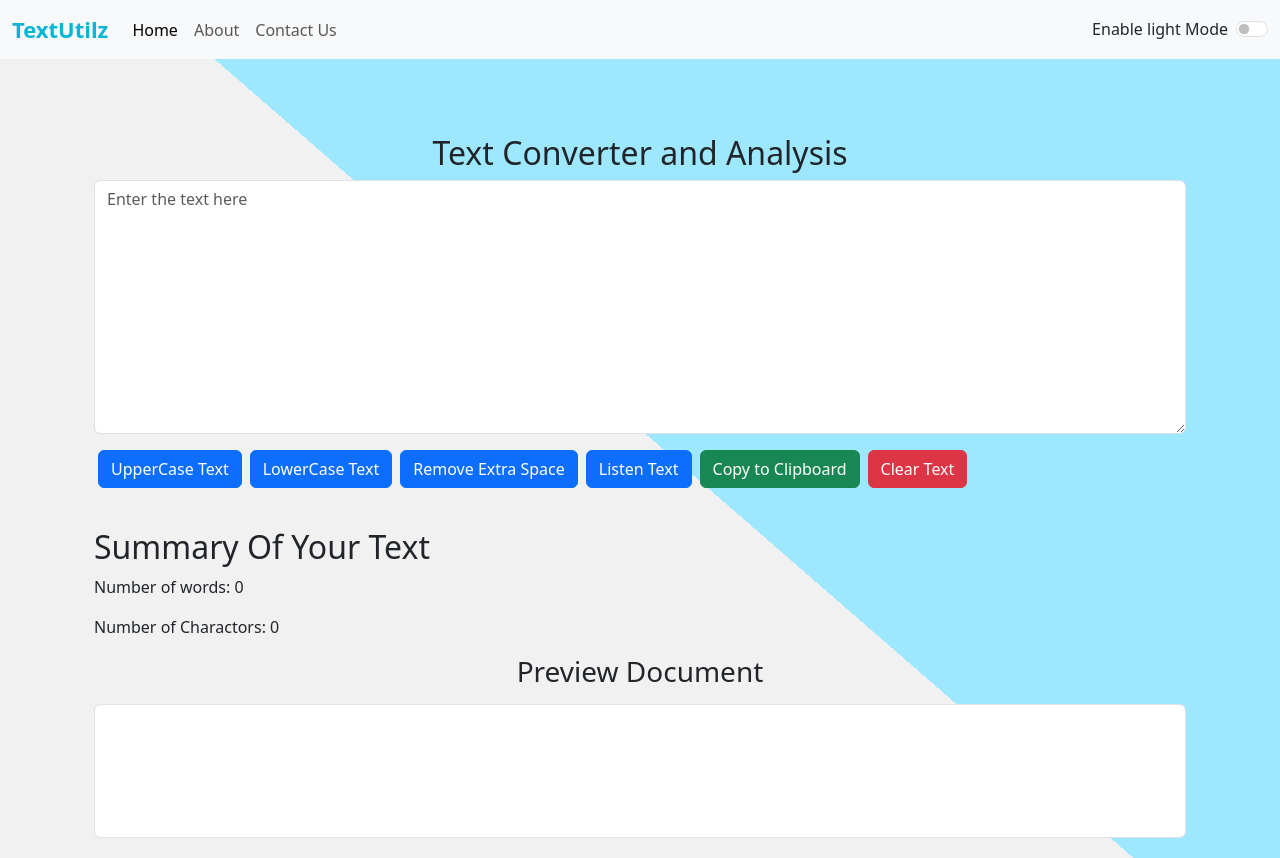
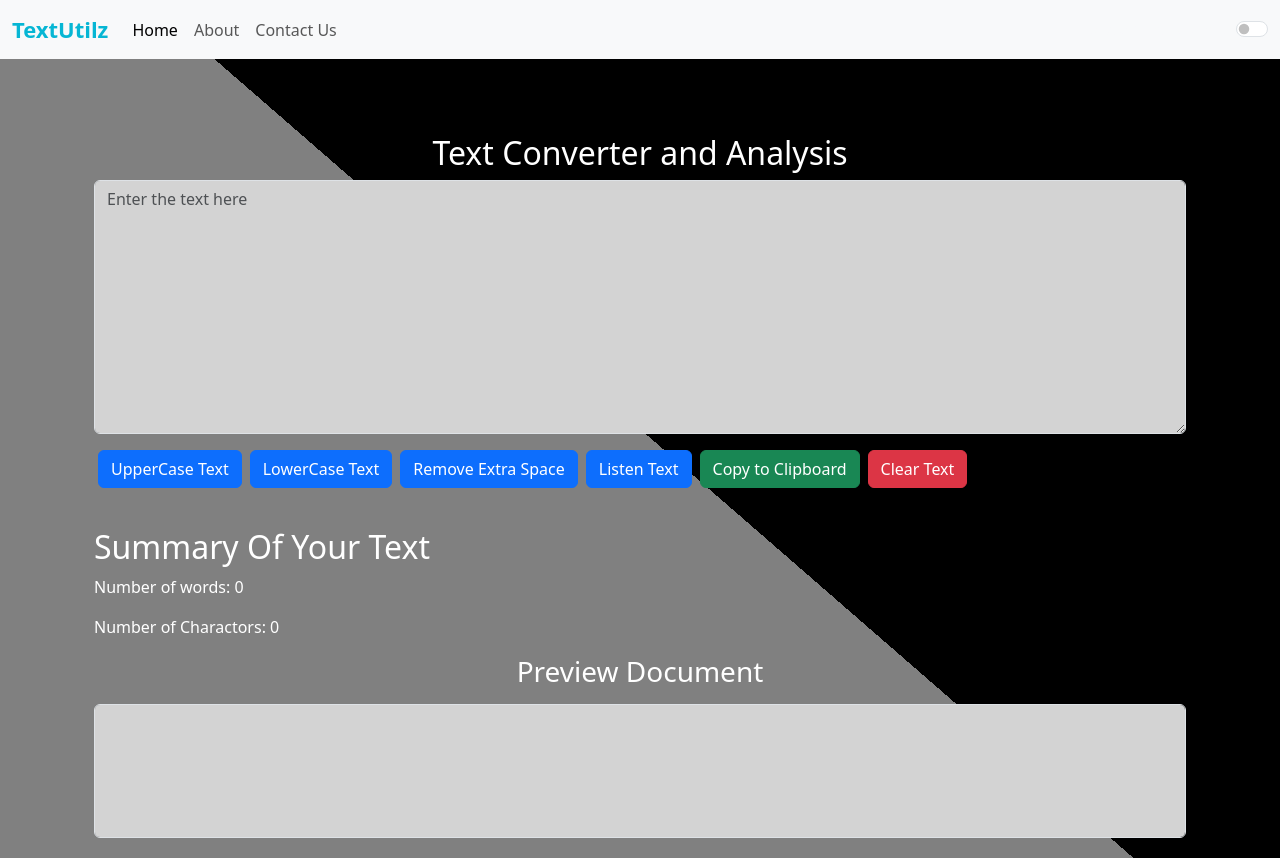
Before and after one commit to Ibtixam/Text-Utilis, a React (Create React App) app: page / in a window 1280 px wide. Built offline with nearby package versions, Linux system fonts and the light colour scheme.

Commit message:
Save Mode into Local Storage

```diff
--- a/src/App.js
+++ b/src/App.js
@@ -7,7 +7,8 @@ import Contact from './components/Contact';
 import { BrowserRouter as Router, Route, Routes } from 'react-router-dom';
 
 const App = () => {
-  const [mode, setmode] = useState('light');
+  const storedMode = localStorage.getItem('theme');
+  const [mode, setmode] = useState(storedMode);
   const [alert, setAlert] = useState(false);
 
   const showAlert = (message, type) => {
@@ -21,65 +22,45 @@ const App = () => {
   };
 
   useEffect(() => {
-    document.body.classList.add('body-light');
-  }, []);
+    if (mode === 'light') {
+      document.body.classList.add('theme-light');
+    } else {
+      document.body.classList.remove('theme-light');
+      document.body.style.color = 'white';
+      document.body.style.background =
+        'linear-gradient(41deg, rgba(128,128,128,1) 50%, rgba(0,0,0,1) 50%)';
+    }
+  }, [mode]);
 
   const toggleMode = () => {
     if (mode === 'light') {
       setmode('dark');
-      document.body.style.background =
-        'linear-gradient(41deg, rgba(128,128,128,1) 50%, rgba(0,0,0,1) 50%)';
-      document.body.style.color = 'white';
-      document.documentElement.classList.add('dark-mode');
       showAlert('Dark mode has been Enabled', 'success');
+      localStorage.setItem('theme', 'dark');
     } else {
       setmode('light');
-      document.body.style.background =
-        'linear-gradient(41deg, rgba(241,241,241,1) 50%, rgba(158,232,255,1) 50%)';
-      document.body.style.color = 'black';
-      document.documentElement.classList.remove('dark-mode');
       showAlert('Light mode has been Enabled', 'success');
+      localStorage.setItem('theme', 'light');
     }
   };
 
   return (
-    <React.Fragment>
+    <>
       <Router>
-        <Navbar
-          mode={mode}
-          toggleMode={toggleMode}
-          title="TextUtilz"
-          home="Home"
-          about="About"
-          contact="Contact Us"
-        />
+        <Navbar mode={mode} toggleMode={toggleMode} />
         <Alert alert={alert} />
         <div className="container my-3">
           <Routes>
             <Route
               path="/home"
               element={
-                <TextFrom
-                  showAlert={showAlert}
-                  mode={mode}
-                  alert={alert}
-                />
+                <TextFrom showAlert={showAlert} mode={mode} alert={alert} />
               }
             />
             <Route
               path="/"
               element={
-                <TextFrom
-                  showAlert={showAlert}
-                  heading="Text Converter and Analysis"
-                  mode={mode}
-                  UpperCase="Convert UpperCase"
-                  LowerCase="Convert LowerCase"
-                  Clear="Clear Text"
-                  Copy="Copy To Clipboard"
-                  ExtraSpace="Remove Extra Spaces"
-                  alert={alert}
-                />
+                <TextFrom showAlert={showAlert} mode={mode} alert={alert} />
               }
             />
             <Route exact path="/about" element={<About mode={mode} />} />
@@ -87,7 +68,7 @@ const App = () => {
           </Routes>
         </div>
       </Router>
-    </React.Fragment>
+    </>
   );
 };
 
--- a/src/components/Navbar.js
+++ b/src/components/Navbar.js
@@ -1,24 +1,23 @@
 import React, { useState } from 'react';
 import PropTypes from 'prop-types';
 import { Link, useLocation } from 'react-router-dom';
-const Navbar = (props) => {
+const Navbar = ({ mode, toggleMode }) => {
   const [navStyle] = useState({
     color: '#06B6D4',
     fontSize: '22px',
     fontWeight: '900',
   });
-
   const location = useLocation();
 
   return (
     <React.Fragment>
       <nav
         className="navbar navbar-expand-lg bg-body-tertiary fixed-top"
-        data-bs-theme={`${props.mode}`}
+        data-bs-theme={`${mode}`}
       >
         <div className="container-fluid">
           <Link className="navbar-brand" style={navStyle} to="/">
-            {props.title}
+            TextUtilz
           </Link>
           <button
             className="navbar-toggler"
@@ -41,7 +40,7 @@ const Navbar = (props) => {
                   aria-current="page"
                   to="/"
                 >
-                  {props.home}
+                  Home
                 </Link>
               </li>
               <li className="nav-item">
@@ -51,7 +50,7 @@ const Navbar = (props) => {
                   }`}
                   to="/about"
                 >
-                  {props.about}
+                  About
                 </Link>
               </li>
               <li className="nav-item">
@@ -61,22 +60,23 @@ const Navbar = (props) => {
                   }`}
                   to="/contact"
                 >
-                  {props.contact}
+                  Contact Us
                 </Link>
               </li>
             </ul>
             <div className="form-check form-switch form-check-reverse">
               <label
                 className={`form-check-label text-${
-                  props.mode === 'light' ? 'dark' : 'light'
+                  mode === 'light' ? 'dark' : 'light'
                 }`}
                 htmlFor="flexSwitchCheckDefault"
-              >{`Enable ${props.mode} Mode`}</label>
+              >{`${mode === 'light' ? 'Enable' : 'Disable'} Dark Mode`}</label>
               <input
                 className="form-check-input"
                 type="checkbox"
                 id="flexSwitchCheckDefault"
-                onClick={props.toggleMode}
+                onChange={toggleMode}
+                checked={mode === 'dark' ? true : false}
               />
             </div>
           </div>
--- a/src/index.css
+++ b/src/index.css
@@ -20,12 +20,9 @@
   background: black;
 }
 
-.body-light {
-  background: linear-gradient(
-    41deg,
-    rgba(241, 241, 241, 1) 50%,
-    rgba(158, 232, 255, 1) 50%
-  );
+.theme-light {
+  background: linear-gradient(41deg, rgba(241, 241, 241, 1) 50%, rgba(158, 232, 255, 1) 50%) !important;
+  color: black !important;
 }
 
 body {
```
